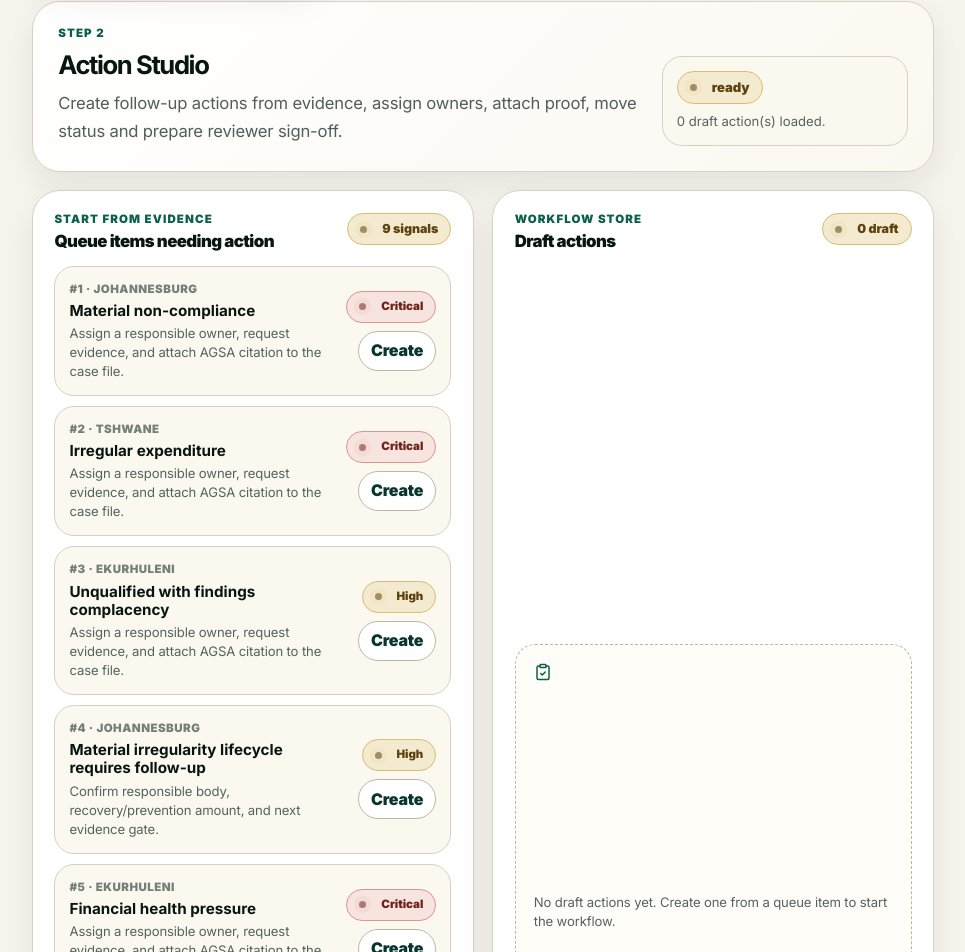
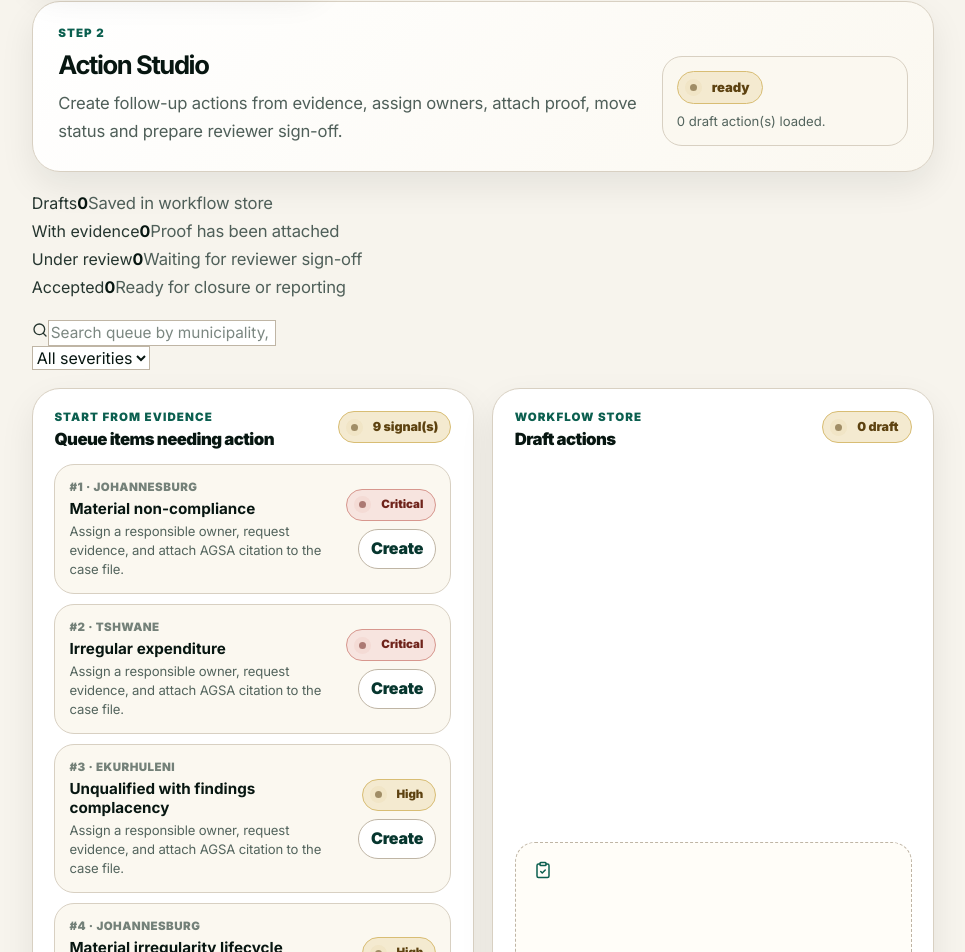
Before and after one commit to Mthaa77/MuniAccountability, a Next.js app: page /actions in a window 1280 px wide. Shown: the part 1573-2525 px from the top of the page, without its empty margins (315-1280 px from the left). Built offline with nearby package versions, Linux system fonts and the light colour scheme.

Commit message:
Enhance Action Studio workflow intelligence

```diff
--- a/components/atlas/action-studio.tsx
+++ b/components/atlas/action-studio.tsx
@@ -1,11 +1,11 @@
 "use client";
 
 import Link from "next/link";
-import { CheckCircle2, ClipboardCheck, FilePlus2, Link2, RotateCcw, Save, Send, X } from "lucide-react";
+import { CheckCircle2, ClipboardCheck, FilePlus2, Link2, RotateCcw, Save, Search, Send, X } from "lucide-react";
 import { FormEvent, useEffect, useMemo, useState } from "react";
 import { apiGet, apiPatch, apiPost } from "@/lib/client-api";
 import { municipalities, queueItems } from "@/lib/pilot-data";
-import type { ActionStatus, DraftAction, QueueItem } from "@/lib/types";
+import type { ActionStatus, DraftAction, QueueItem, Severity } from "@/lib/types";
 import { Badge, actionLabel, severityLabel } from "@/components/ui";
 
 const firstQueueItem = queueItems[0] as QueueItem;
@@ -88,6 +88,15 @@ function upsertDraft(current: DraftAction[], saved: DraftAction) {
   return exists ? current.map((action) => action.id === saved.id ? saved : action) : [saved, ...current];
 }
 
+function requirementLines(text: string) {
+  return text.split("\n").map((line) => line.trim()).filter(Boolean);
+}
+
+function requirementCovered(requirement: string, draft?: DraftAction) {
+  const haystack = `${draft?.evidenceAttachments?.map((item) => `${item.label} ${item.note ?? ""}`).join(" ") ?? ""} ${draft?.sourceRefs.map((source) => source.label).join(" ") ?? ""}`.toLowerCase();
+  return requirement.toLowerCase().split(/\s+/).filter((word) => word.length > 4).some((word) => haystack.includes(word));
+}
+
 export function ActionStudio() {
   const [draftActions, setDraftActions] = useState<DraftAction[]>([]);
   const [loadState, setLoadState] = useState<"loading" | "ready" | "error">("loading");
@@ -96,6 +105,8 @@ export function ActionStudio() {
   const [selectedDraftId, setSelectedDraftId] = useState<string | null>(null);
   const [studioOpen, setStudioOpen] = useState(false);
   const [saving, setSaving] = useState(false);
+  const [query, setQuery] = useState("");
+  const [severityFilter, setSeverityFilter] = useState<Severity | "all">("all");
   const [form, setForm] = useState<ActionDraftForm>(() => defaultForm(firstQueueItem));
   const [evidenceForm, setEvidenceForm] = useState<EvidenceForm>({
     label: "",
@@ -111,11 +122,25 @@ export function ActionStudio() {
     return draftActions.find((action) => action.sourceQueueItemId === selectedQueue.id);
   }, [draftActions, selectedDraftId, selectedQueue.id]);
   const sources = sourceOptions(selectedQueue, selectedDraft);
+  const requirements = requirementLines(form.requiredEvidenceText);
   const evidenceCount = selectedDraft?.evidenceAttachments?.length ?? 0;
+  const coveredRequirements = requirements.filter((requirement) => requirementCovered(requirement, selectedDraft)).length;
   const readinessScore = Math.min(
     100,
-    30 + evidenceCount * 22 + (selectedDraft?.status === "under_review" ? 20 : 0) + (["approved", "closed_with_residual_risk"].includes(selectedDraft?.status ?? "") ? 48 : 0)
+    26 + evidenceCount * 18 + coveredRequirements * 9 + (selectedDraft?.status === "under_review" ? 16 : 0) + (["approved", "closed_with_residual_risk"].includes(selectedDraft?.status ?? "") ? 32 : 0)
   );
+  const studioStats = {
+    drafts: draftActions.length,
+    withEvidence: draftActions.filter((action) => (action.evidenceAttachments?.length ?? 0) > 0).length,
+    underReview: draftActions.filter((action) => action.status === "under_review").length,
+    approved: draftActions.filter((action) => ["approved", "closed_with_residual_risk"].includes(action.status)).length
+  };
+  const filteredQueue = queueItems.filter((item) => {
+    const searchable = `${municipalityName(item.municipalityId)} ${item.title} ${item.requiredNextStep} ${item.reasonSummary} ${item.owner}`.toLowerCase();
+    const matchesQuery = searchable.includes(query.toLowerCase());
+    const matchesSeverity = severityFilter === "all" || item.severity === severityFilter;
+    return matchesQuery && matchesSeverity;
+  });
 
   useEffect(() => {
     let cancelled = false;
@@ -183,7 +208,7 @@ export function ActionStudio() {
       reviewer: form.reviewer,
       dueDate: form.dueDate,
       status: form.status,
-      requiredEvidence: form.requiredEvidenceText.split("\n").map((line) => line.trim()).filter(Boolean),
+      requiredEvidence: requirements,
       escalationRule: form.escalationRule,
       closureNote: form.closureNote || undefined,
       residualRisk: form.residualRisk || undefined,
@@ -289,6 +314,27 @@ export function ActionStudio() {
         </div>
       </div>
 
+      <section className="action-studio-command-strip" aria-label="Action Studio workflow summary">
+        <article><span>Drafts</span><strong>{studioStats.drafts}</strong><small>Saved in workflow store</small></article>
+        <article><span>With evidence</span><strong>{studioStats.withEvidence}</strong><small>Proof has been attached</small></article>
+        <article><span>Under review</span><strong>{studioStats.underReview}</strong><small>Waiting for reviewer sign-off</small></article>
+        <article><span>Accepted</span><strong>{studioStats.approved}</strong><small>Ready for closure or reporting</small></article>
+      </section>
+
+      <div className="action-studio-toolbar">
+        <div className="action-studio-search">
+          <Search size={16} />
+          <input value={query} onChange={(event) => setQuery(event.target.value)} placeholder="Search queue by municipality, risk, owner or next step..." />
+        </div>
+        <select value={severityFilter} onChange={(event) => setSeverityFilter(event.target.value as Severity | "all")}>
+          <option value="all">All severities</option>
+          <option value="critical">Critical</option>
+          <option value="high">High</option>
+          <option value="medium">Medium</option>
+          <option value="watch">Watch</option>
+        </select>
+      </div>
+
       <div className="action-studio-grid">
         <section className="action-studio-panel">
           <div className="action-studio-panel-header">
@@ -296,10 +342,10 @@ export function ActionStudio() {
               <p className="eyeless">Start from evidence</p>
               <h3>Queue items needing action</h3>
             </div>
-            <Badge tone="watch">{queueItems.length} signals</Badge>
+            <Badge tone="watch">{filteredQueue.length} signal(s)</Badge>
           </div>
           <div className="action-studio-list">
-            {queueItems.slice(0, 6).map((item) => {
+            {filteredQueue.slice(0, 6).map((item) => {
               const existing = draftActions.find((action) => action.sourceQueueItemId === item.id);
               return (
                 <article key={item.id}>
@@ -358,9 +404,7 @@ export function ActionStudio() {
                 <h2>{selectedDraft ? selectedDraft.title : selectedQueue.title}</h2>
                 <span>{municipalityName(selectedQueue.municipalityId)} · source-backed workflow</span>
               </div>
-              <button type="button" className="assistant-close" aria-label="Close Action Studio" onClick={() => setStudioOpen(false)}>
-                <X size={18} />
-              </button>
+              <button type="button" className="assistant-close" aria-label="Close Action Studio" onClick={() => setStudioOpen(false)}><X size={18} /></button>
             </header>
 
             <section className="action-studio-body">
@@ -380,6 +424,19 @@ export function ActionStudio() {
                   <label>Closure note<textarea value={form.closureNote} onChange={(event) => updateForm("closureNote", event.target.value)} rows={3} /></label>
                   <label>Residual risk<textarea value={form.residualRisk} onChange={(event) => updateForm("residualRisk", event.target.value)} rows={3} /></label>
                 </div>
+
+                <section className="action-studio-requirements">
+                  <div><p className="eyeless">Evidence checklist</p><h3>What still needs proof</h3></div>
+                  {requirements.map((requirement) => {
+                    const covered = requirementCovered(requirement, selectedDraft);
+                    return (
+                      <article className={covered ? "covered" : ""} key={requirement}>
+                        <CheckCircle2 size={16} />
+                        <span>{requirement}</span>
+                      </article>
+                    );
+                  })}
+                </section>
               </div>
 
               <aside className="action-studio-sidecar">
@@ -392,11 +449,22 @@ export function ActionStudio() {
 
                 <div className="action-studio-status-grid">
                   {statusOptions.map((status) => (
-                    <button key={status} type="button" className={form.status === status ? "active" : ""} onClick={() => transitionStatus(status)} disabled={saving}>
-                      {actionLabel[status]}
-                    </button>
+                    <button key={status} type="button" className={form.status === status ? "active" : ""} onClick={() => transitionStatus(status)} disabled={saving}>{actionLabel[status]}</button>
                   ))}
                 </div>
+
+                {selectedDraft?.statusHistory?.length ? (
+                  <section className="action-studio-timeline">
+                    <h3>Status timeline</h3>
+                    {selectedDraft.statusHistory.slice().reverse().slice(0, 5).map((entry) => (
+                      <article key={`${entry.status}-${entry.changedAt}`}>
+                        <span>{entry.changedAt}</span>
+                        <strong>{actionLabel[entry.status]}</strong>
+                        <small>{entry.changedBy}{entry.reason ? ` · ${entry.reason}` : ""}</small>
+                      </article>
+                    ))}
+                  </section>
+                ) : null}
 
                 <section className="action-studio-proof-box">
                   <div><p className="eyeless">Evidence attachment</p><h3>Submit proof</h3></div>
@@ -408,9 +476,7 @@ export function ActionStudio() {
                     {sources.map((source) => <option key={source.id} value={source.id}>{source.label}</option>)}
                   </select>
                   <textarea value={evidenceForm.note} onChange={(event) => updateEvidence("note", event.target.value)} placeholder="Optional reviewer note" rows={3} />
-                  <button type="button" className="secondary-action" onClick={attachEvidence} disabled={saving || !selectedDraft}>
-                    <FilePlus2 size={16} /> Attach evidence
-                  </button>
+                  <button type="button" className="secondary-action" onClick={attachEvidence} disabled={saving || !selectedDraft}><FilePlus2 size={16} /> Attach evidence</button>
                 </section>
 
                 {selectedDraft?.evidenceAttachments?.length ? (
@@ -419,10 +485,7 @@ export function ActionStudio() {
                     {selectedDraft.evidenceAttachments.map((attachment) => (
                       <article key={attachment.id}>
                         <CheckCircle2 size={15} />
-                        <div>
-                          <strong>{attachment.label}</strong>
-                          <span>{attachment.submittedBy} · {attachment.submittedAt}</span>
-                        </div>
+                        <div><strong>{attachment.label}</strong><span>{attachment.submittedBy} · {attachment.submittedAt}</span></div>
                       </article>
                     ))}
                   </section>
@@ -431,10 +494,7 @@ export function ActionStudio() {
                 <section className="action-studio-source-card">
                   <h3>Source chain</h3>
                   {sources.map((source) => (
-                    <Link href={source.url ?? "/sources"} key={source.id}>
-                      <Link2 size={15} />
-                      <span>{source.label}</span>
-                    </Link>
+                    <Link href={source.url ?? "/sources"} key={source.id}><Link2 size={15} /><span>{source.label}</span></Link>
                   ))}
                 </section>
               </aside>
@@ -443,13 +503,8 @@ export function ActionStudio() {
             <footer>
               <div><Badge tone={form.status}>{actionLabel[form.status]}</Badge><span>{saving ? "Saving..." : message}</span></div>
               <div>
-                <button type="button" className="secondary-action" onClick={() => setForm(selectedDraft ? formFromDraft(selectedDraft) : defaultForm(selectedQueue))}>
-                  <RotateCcw size={16} /> Reset
-                </button>
-                <button type="submit" className="primary-action" disabled={saving}>
-                  {selectedDraft ? <Save size={16} /> : <Send size={16} />}
-                  {selectedDraft ? "Save action" : "Create action"}
-                </button>
+                <button type="button" className="secondary-action" onClick={() => setForm(selectedDraft ? formFromDraft(selectedDraft) : defaultForm(selectedQueue))}><RotateCcw size={16} /> Reset</button>
+                <button type="submit" className="primary-action" disabled={saving}>{selectedDraft ? <Save size={16} /> : <Send size={16} />}{selectedDraft ? "Save action" : "Create action"}</button>
               </div>
             </footer>
           </form>
```
